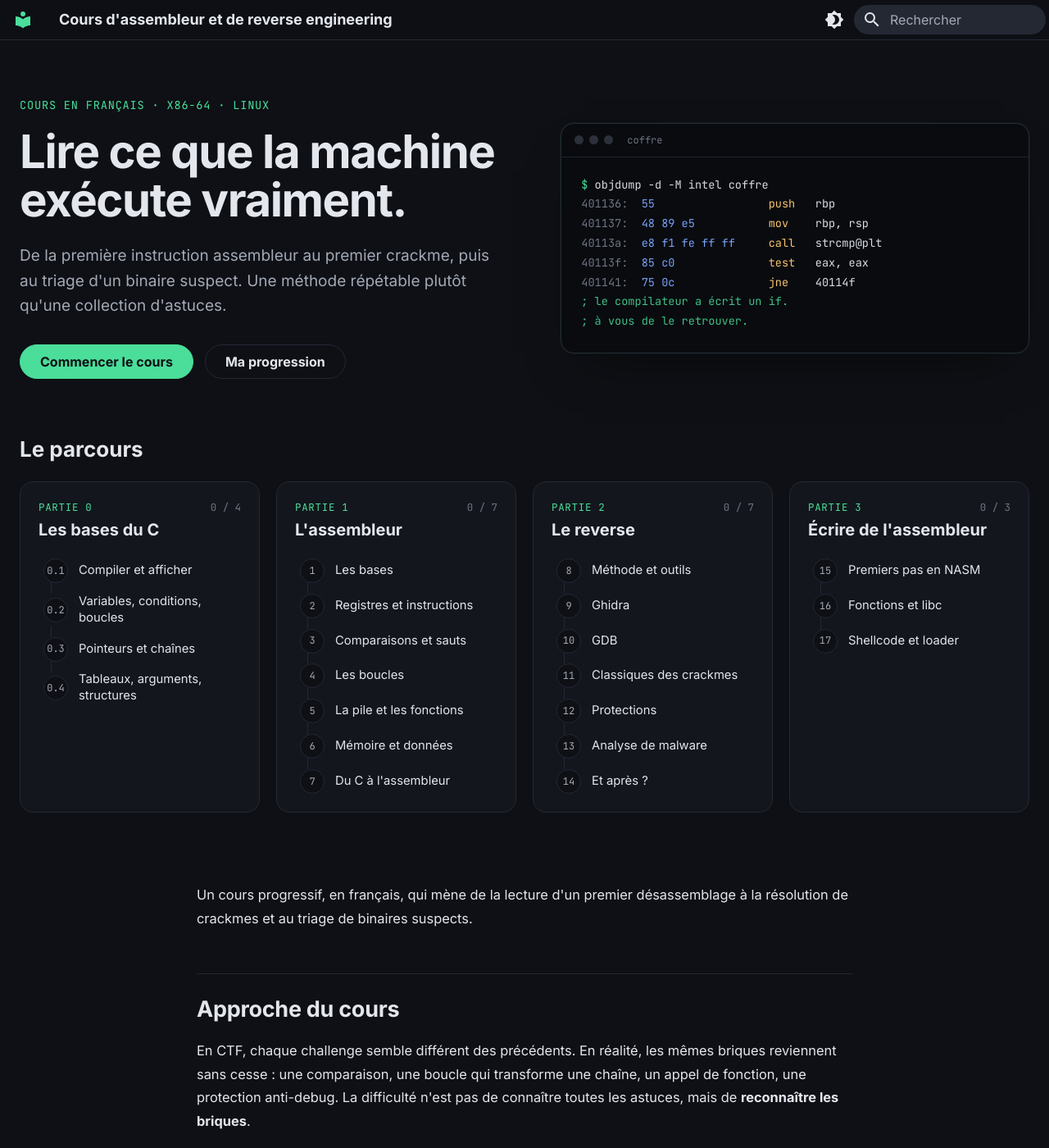
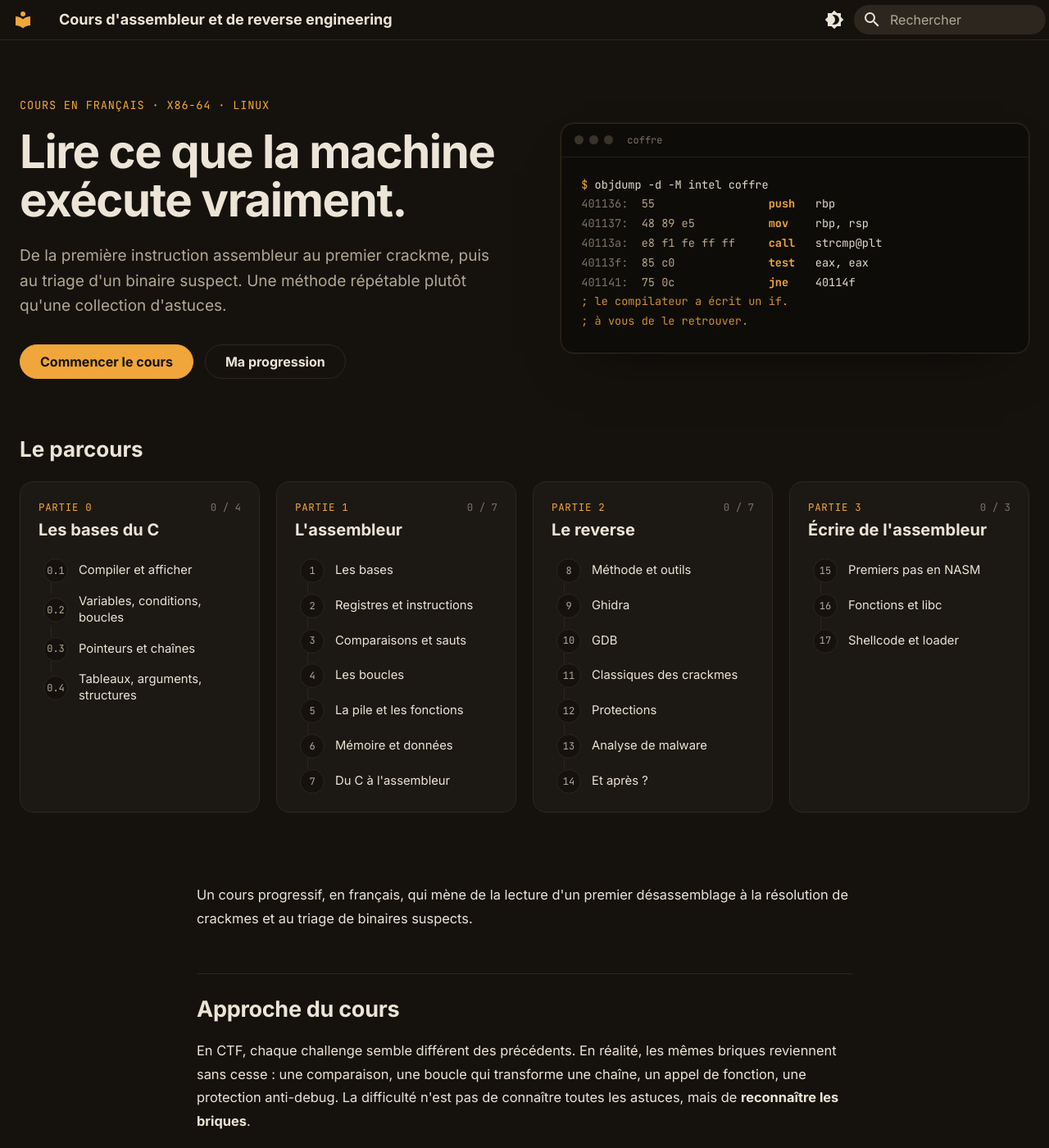
Before and after one commit to cchopin/asm-to-reverse, an MkDocs documentation site: the page built from docs/README.md, in a window 1280 px wide and 1400 px high. Shown: the whole window at 82% size. Built offline with MkDocs 1.6.1 and Material for MkDocs 9.7.7, drawn with Linux system fonts in a browser that asks for light colours.

Commit message:
Palette ambre et fonds chauds a la place du vert sur bleu nuit

```diff
--- a/docs/stylesheets/extra.css
+++ b/docs/stylesheets/extra.css
@@ -1,8 +1,8 @@
 @import url("https://fonts.googleapis.com/css2?family=Space+Grotesk:wght@500;600;700&display=swap");
 
 /* =====================================================================
-   Palette : fond papier en clair, fond encre en sombre, accent vert
-   « terminal ». Toutes les couleurs du thème dérivent de ces variables.
+   Palette : fond papier en clair, fond encre en sombre, accent ambre
+   (phosphore des vieux terminaux). Toutes les couleurs du thème dérivent de ces variables.
    ===================================================================== */
 :root {
   --titres: "Space Grotesk", var(--md-text-font-family), sans-serif;
@@ -11,48 +11,48 @@
 }
 
 [data-md-color-scheme="default"] {
-  --md-default-bg-color: #faf9f6;
-  --md-default-fg-color: #1c1e24;
-  --md-default-fg-color--light: #555a66;
-  --md-default-fg-color--lighter: #8a8f9a;
-  --md-default-fg-color--lightest: #e6e3dc;
-  --md-primary-fg-color: #faf9f6;
+  --md-default-bg-color: #f6f1e7;
+  --md-default-fg-color: #221d16;
+  --md-default-fg-color--light: #5e5547;
+  --md-default-fg-color--lighter: #918672;
+  --md-default-fg-color--lightest: #e4dccb;
+  --md-primary-fg-color: #f6f1e7;
   --md-primary-fg-color--light: #ffffff;
-  --md-primary-fg-color--dark: #efece6;
-  --md-primary-bg-color: #1c1e24;
-  --md-primary-bg-color--light: #555a66;
-  --md-accent-fg-color: #0b8f63;
-  --md-accent-fg-color--transparent: rgba(11, 143, 99, .1);
-  --md-typeset-a-color: #0b7a55;
-  --md-code-bg-color: #f1efe9;
-  --md-code-fg-color: #2a2d35;
-  --surface: #ffffff;
-  --bordure: #e6e3dc;
-  --terminal-bg: #14171d;
+  --md-primary-fg-color--dark: #ece5d6;
+  --md-primary-bg-color: #221d16;
+  --md-primary-bg-color--light: #5e5547;
+  --md-accent-fg-color: #b5600f;
+  --md-accent-fg-color--transparent: rgba(181, 96, 15, .1);
+  --md-typeset-a-color: #a35407;
+  --md-code-bg-color: #efe8da;
+  --md-code-fg-color: #2e271e;
+  --surface: #fffcf5;
+  --bordure: #e4dccb;
+  --terminal-bg: #17130e;
 }
 
 [data-md-color-scheme="slate"] {
-  --md-hue: 220;
-  --md-default-bg-color: #0e1015;
-  --md-default-fg-color: #e3e6ec;
-  --md-default-fg-color--light: #a3a9b6;
-  --md-default-fg-color--lighter: #6f7584;
-  --md-default-fg-color--lightest: #242833;
-  --md-primary-fg-color: #0e1015;
-  --md-primary-fg-color--light: #161922;
-  --md-primary-fg-color--dark: #0a0c10;
-  --md-primary-bg-color: #e3e6ec;
-  --md-primary-bg-color--light: #a3a9b6;
-  --md-accent-fg-color: #4ade9a;
-  --md-accent-fg-color--transparent: rgba(74, 222, 154, .1);
-  --md-typeset-a-color: #5fe3a6;
-  --md-code-bg-color: #151821;
-  --md-code-fg-color: #d7dbe3;
-  --md-footer-bg-color: #0a0c10;
-  --md-footer-bg-color--dark: #07080b;
-  --surface: #13161d;
-  --bordure: #242833;
-  --terminal-bg: #090b0f;
+  --md-hue: 35;
+  --md-default-bg-color: #15120e;
+  --md-default-fg-color: #ece4d6;
+  --md-default-fg-color--light: #b3a894;
+  --md-default-fg-color--lighter: #7d7364;
+  --md-default-fg-color--lightest: #2c261e;
+  --md-primary-fg-color: #15120e;
+  --md-primary-fg-color--light: #1d1914;
+  --md-primary-fg-color--dark: #100e0b;
+  --md-primary-bg-color: #ece4d6;
+  --md-primary-bg-color--light: #b3a894;
+  --md-accent-fg-color: #f0a63a;
+  --md-accent-fg-color--transparent: rgba(240, 166, 58, .1);
+  --md-typeset-a-color: #f3b357;
+  --md-code-bg-color: #1c1813;
+  --md-code-fg-color: #e2d9c8;
+  --md-footer-bg-color: #100e0b;
+  --md-footer-bg-color--dark: #0c0a08;
+  --surface: #1c1813;
+  --bordure: #2c261e;
+  --terminal-bg: #0e0c09;
 }
 
 body { background: var(--md-default-bg-color); }
@@ -387,21 +387,21 @@ body { background: var(--md-default-bg-color); }
 .terminal {
   border-radius: .8rem;
   background: var(--terminal-bg);
-  border: 1px solid #262b36;
-  box-shadow: 0 30px 60px -30px rgba(0, 0, 0, .55), 0 0 0 1px rgba(74, 222, 154, .05);
+  border: 1px solid #2c261e;
+  box-shadow: 0 30px 60px -30px rgba(0, 0, 0, .55), 0 0 0 1px rgba(240, 166, 58, .06);
   overflow: hidden;
 }
 .terminal__barre {
   display: flex; align-items: center; gap: .35rem;
   padding: .6rem .8rem;
-  border-bottom: 1px solid #1f232c;
+  border-bottom: 1px solid #241f18;
 }
-.terminal__barre i { width: .55rem; height: .55rem; border-radius: 50%; background: #2b303b; }
+.terminal__barre i { width: .55rem; height: .55rem; border-radius: 50%; background: #3a332a; }
 .terminal__barre span {
   margin-left: .5rem;
   font-family: var(--md-code-font-family);
   font-size: .6rem;
-  color: #6f7584;
+  color: #7d7364;
 }
 .terminal__code {
   margin: 0;
@@ -410,18 +410,18 @@ body { background: var(--md-default-bg-color); }
   font-family: var(--md-code-font-family);
   font-size: .68rem;
   line-height: 1.75;
-  color: #d7dbe3;
+  color: #e2d9c8;
   background: none;
 }
-.t-invite { color: #4ade9a; }
-.t-adr { color: #6f7584; }
-.t-oct { color: #7aa2f7; }
-.t-ins { color: #f5c26b; }
-.t-com { color: #4ade9a; opacity: .85; }
+.t-invite { color: #f0a63a; }
+.t-adr { color: #7d7364; }
+.t-oct { color: #b9a585; }
+.t-ins { color: #f0a63a; font-weight: 600; }
+.t-com { color: #f0a63a; opacity: .85; }
 .t-curseur {
   display: inline-block; width: .5em; height: 1.1em;
   margin-left: .2em; vertical-align: text-bottom;
-  background: #4ade9a;
+  background: #f0a63a;
   animation: clignote 1.1s steps(1) infinite;
 }
 @keyframes clignote { 50% { opacity: 0; } }
```
